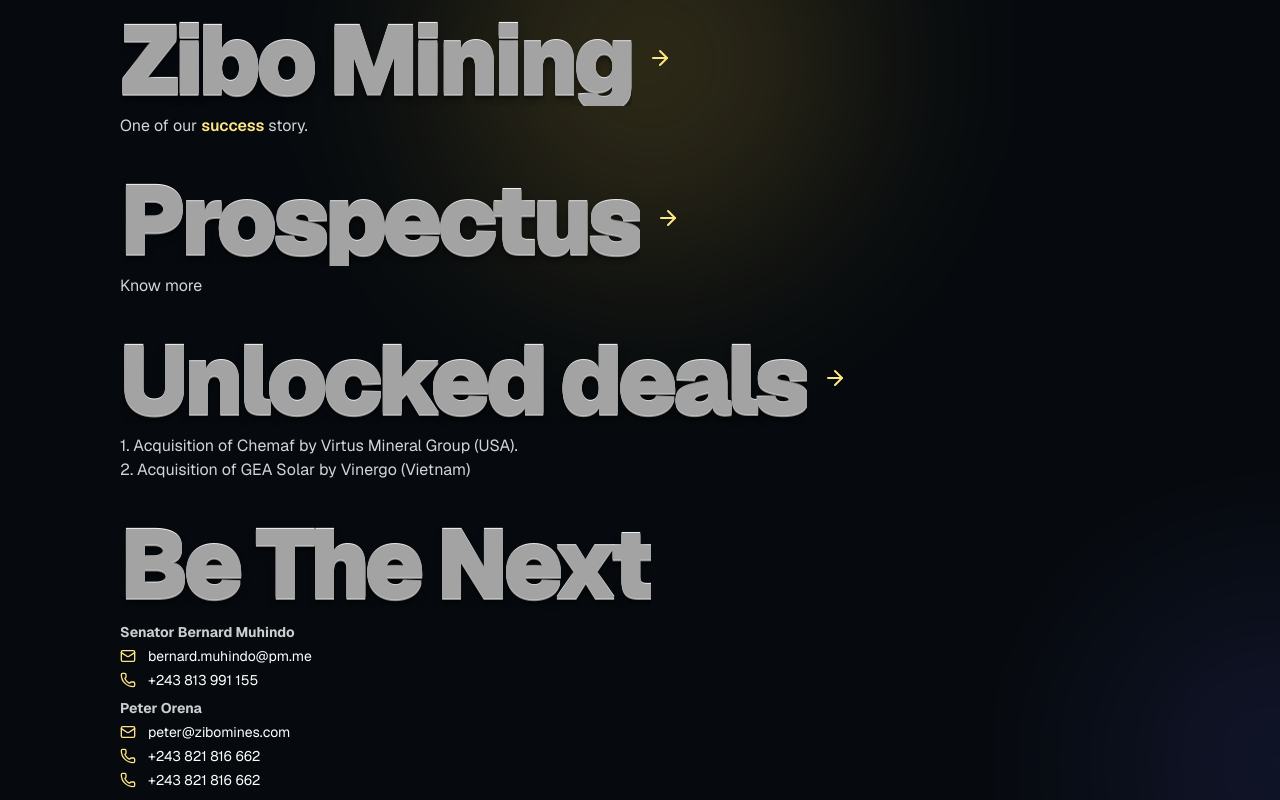
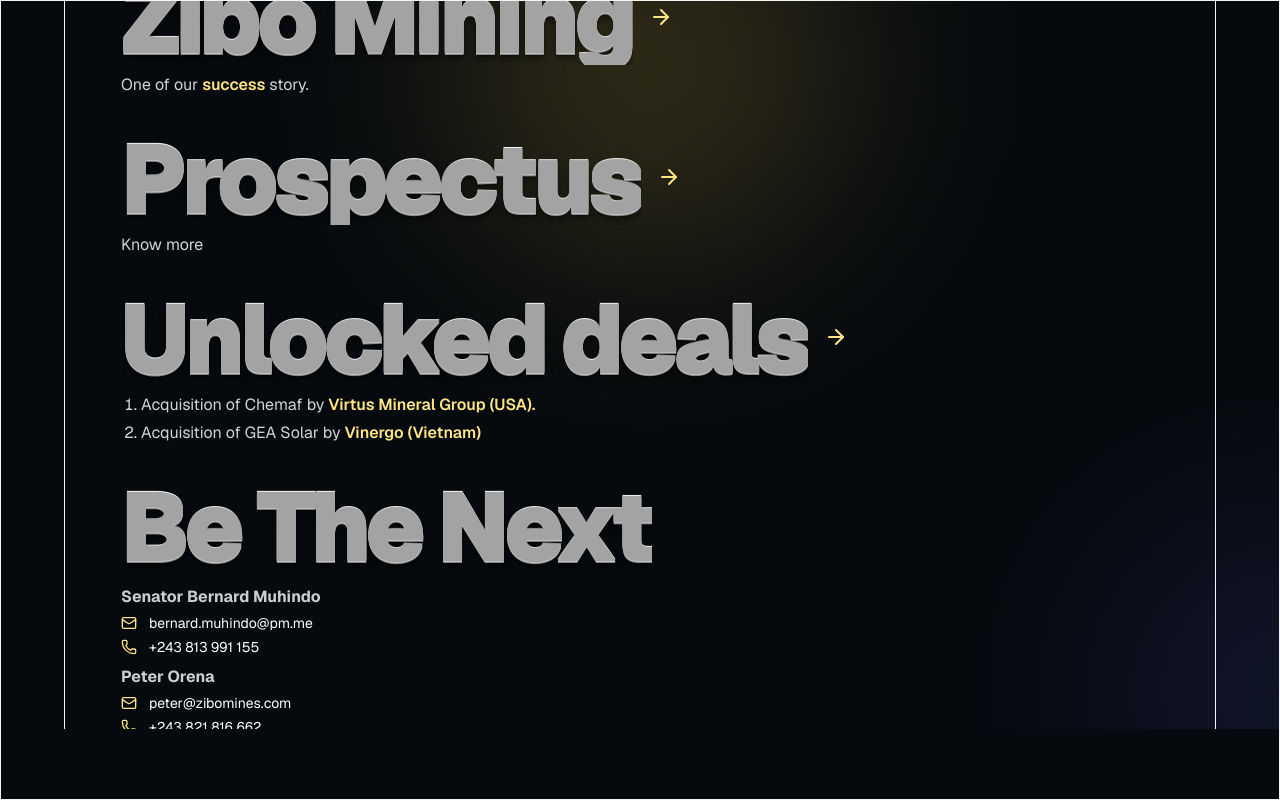
Before and after one commit to digipublic243/invest, a Next.js app: page / in a window 1280 px wide. Built offline with nearby package versions, Linux system fonts and the light colour scheme; no server answers.

Commit message:
Refactor layout and enhance Home page styling; integrate SEO JSON-LD component and improve 'Unlocked deals' section presentation.

```diff
--- a/app/layout.tsx
+++ b/app/layout.tsx
@@ -1,6 +1,7 @@
 import type { Metadata } from "next";
 import { Geist, Geist_Mono, Poppins } from "next/font/google";
 import "./globals.css";
+import SeoJsonLd from "@/components/shared/seo-jsonld";
 
 const geistSans = Geist({
   variable: "--font-geist-sans",
@@ -81,31 +82,12 @@
   children: React.ReactNode;
 }>) {
   return (
-    <html lang="fr" className="dark">
-      <head>
-        <script
-          type="application/ld+json"
-          dangerouslySetInnerHTML={{
-            __html: JSON.stringify({
-              "@context": "https://schema.org",
-              "@type": "WebSite",
-              name: "Invest In DRC",
-              url: SITE_URL,
-              description:
-                "Plateforme de reference pour investir en RDC. Opportunites, projets et contacts strategiques pour investir en Democratic Republic of Congo.",
-              publisher: {
-                "@type": "Organization",
-                name: "Sycamore Group",
-                url: SITE_URL,
-              },
-            }),
-          }}
-        />
-      </head>
+    <html lang="fr" className="dark" suppressHydrationWarning>
       <body
         className={`${geistSans.variable} ${geistMono.variable} ${poppins.variable} antialiased`}
       >
         {children}
+        <SeoJsonLd siteUrl={SITE_URL} />
       </body>
     </html>
   );
--- a/app/page.tsx
+++ b/app/page.tsx
@@ -18,10 +18,10 @@
   };
 
   return (
-    <div className="min-h-screen font-sans text-zinc-900 dark:bg-black/50 dark:text-zinc-100">
-      <div className="relative overflow-hidden h-screen flex items-center justify-center">
+    <div className="md:min-h-screen font-sans text-zinc-900 dark:bg-black/50 dark:text-zinc-100 border">
+      <div className=" relative overflow-hidden  flex items-center justify-center h-[91vh]">
         <AppBackground />
-        <main className="relative  w-full max-w-6xl  sm:px-10 mx-auto">
+        <main className="relative  w-full max-w-6xl  sm:px-10 mx-auto h-auto border">
           <div className=" flex w-full justify-center max-w-6xl mx-4">
             <motion.section
               className="w-full space-y-8 text-left text-lg text-zinc-700 dark:text-zinc-200"
@@ -47,15 +47,27 @@
                   "Know more",
                 href: "/doc.pdf",
               },
-                          {
+              {
                 title: "Unlocked deals",
-                 description: (
-  <>
-    1. Acquisition of Chemaf by Virtus Mineral Group (USA).
-    <br />
-    2. Acquisition of GEA Solar by Vinergo (Vietnam)
-  </>
-),},
+                description: (
+                  <ol className="list-decimal space-y-1 pl-5">
+                    <li>
+                      Acquisition of Chemaf by
+                       <span className="block text-amber-200 sm:inline font-semibold">
+                        {" "}
+                        Virtus Mineral Group (USA).
+                      </span>
+                    </li>
+                    <li>
+                      Acquisition of GEA Solar by
+                       <span className="block text-amber-200 sm:inline font-semibold">
+                        {" "}
+                        Vinergo (Vietnam)
+                      </span>
+                    </li>
+                  </ol>
+                ),
+              },
               {
                 title: "Be The Next",
                 //   "Un contact.",
@@ -102,12 +114,12 @@
               ].map((item) => (
               <motion.div
                 key={item.title}
-                className="space-y-2"
+                className="space-y-1 md:space-y-2"
                 variants={itemMotion}
               >
                 <div className="flex flex-wrap items-center gap-4">
                 <div className="relative inline-block overflow-hidden">
-                <div className="max-w-4xl font-black font-poppins md:text-8xl text-5xl tracking-tighter silver-3d">
+                <div className="max-w-4xl font-black font-poppins md:text-8xl text-4xl tracking-tighter silver-3d">
   {item.title}
 </div>
 
@@ -129,14 +141,14 @@
                     </a>
                   )}
                 </div>
-                <p className="text-base text-zinc-600 dark:text-zinc-300 ">
+                <div className="md:text-base text-xs text-zinc-600 dark:text-zinc-300">
                   {item.description}
-                </p>
+                </div>
                 {item.kind === "contact" && item.contacts ? (
                   <div className="mt-3 space-y-2 text-base">
                     {item.contacts.map((person) => (
                       <div key={person.name} className="space-y-1">
-                        <div className=" font-bold text-white/80 font-poppins text-sm  ">
+                        <div className=" font-bold text-white/80 font-poppins text-sm  md:text-base">
                           {person.name}
                         </div>
                         <div className="space-y-1">
@@ -146,12 +158,12 @@
                               href={contact.href}
                               target="_blank"
                               rel="noopener noreferrer"
-                              className="flex items-center gap-3 text-white transition-colors hover:text-white text-sm"
+                              className="flex items-center gap-3 text-white transition-colors hover:text-white"
                             >
                               <span className="text-amber-200">
                                 {contact.icon}
                               </span>
-                              <span className="text-sm">{contact.value}</span>
+                              <span className="md:text-sm text-xs">{contact.value}</span>
                             </a>
                           ))}
                         </div>
--- /dev/null
+++ b/components/shared/seo-jsonld.tsx
@@ -0,0 +1,26 @@
+type SeoJsonLdProps = {
+  siteUrl: string;
+};
+
+export default function SeoJsonLd({ siteUrl }: SeoJsonLdProps) {
+  return (
+    <script
+      type="application/ld+json"
+      dangerouslySetInnerHTML={{
+        __html: JSON.stringify({
+          "@context": "https://schema.org",
+          "@type": "WebSite",
+          name: "Invest In DRC",
+          url: siteUrl,
+          description:
+            "Plateforme de reference pour investir en RDC. Opportunites, projets et contacts strategiques pour investir en Democratic Republic of Congo.",
+          publisher: {
+            "@type": "Organization",
+            name: "Sycamore Group",
+            url: siteUrl,
+          },
+        }),
+      }}
+    />
+  );
+}
```
